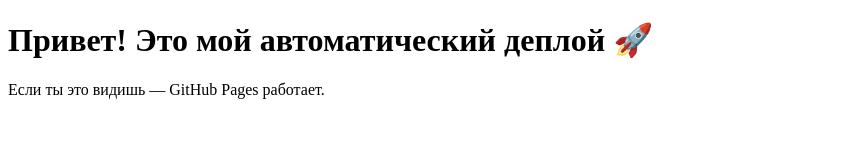
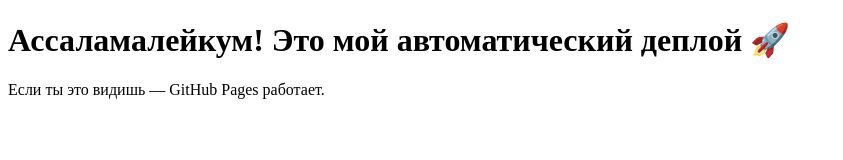
Before and after one commit to kashkenovbagdat/my-devops-site, a plain HTML site: page index.html in a window 1280 px wide. Shown: the whole page, without its empty margins (0-843 px from the left). Drawn offline with Linux system fonts and the light colour scheme.

Commit message:
update heading text

```diff
--- a/index.html
+++ b/index.html
@@ -5,7 +5,7 @@
   <title>Мой первый девопс-сайт</title>
 </head>
 <body>
-  <h1>Привет! Это мой автоматический деплой 🚀</h1>
+  <h1>Ассаламалейкум! Это мой автоматический деплой 🚀</h1>
   <p>Если ты это видишь — GitHub Pages работает.</p>
 </body>
 </html>
```
